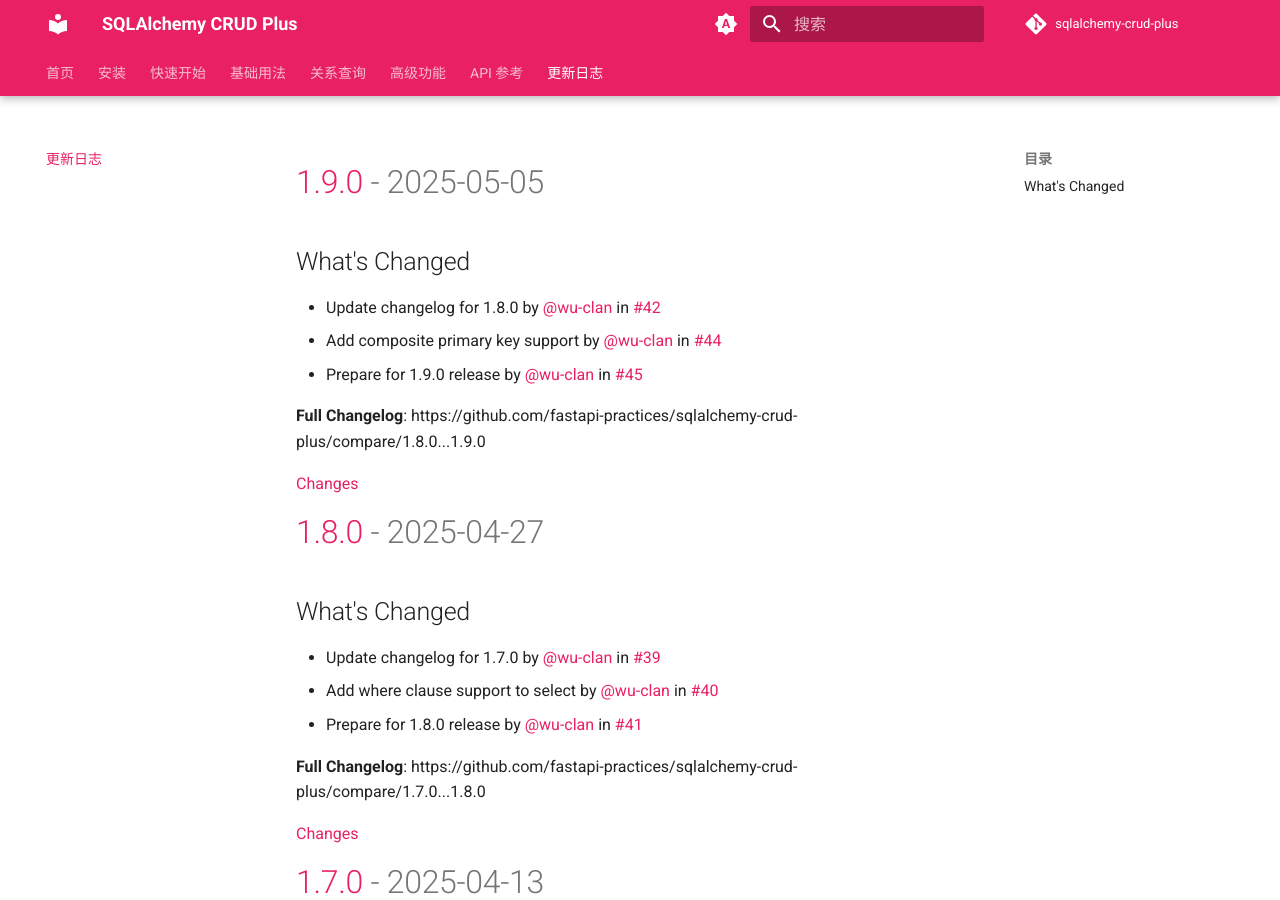
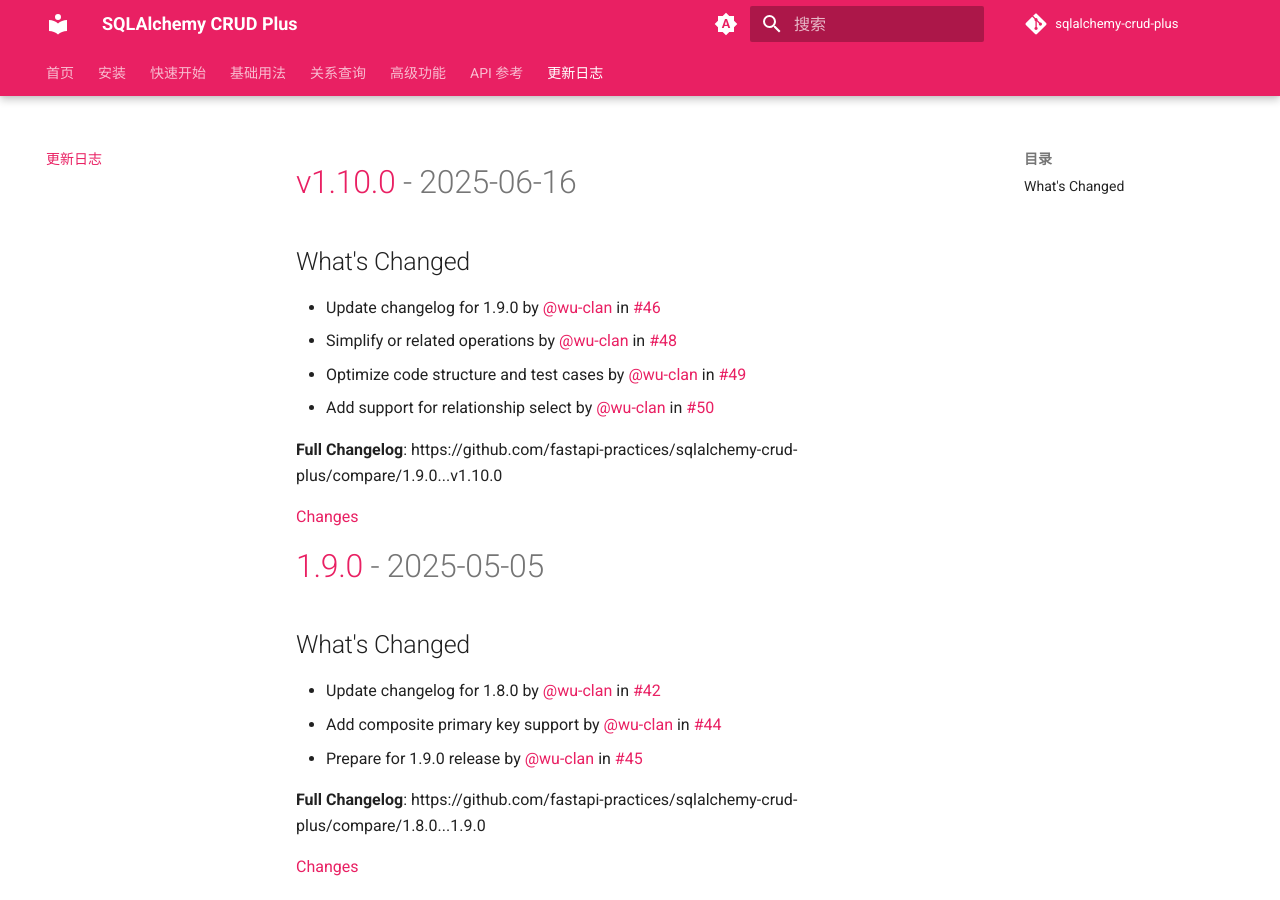
Before and after one commit to fastapi-practices/sqlalchemy-crud-plus, an MkDocs documentation site: the page built from docs/changelog.md, in a window 1280 px wide and 900 px high. Built offline with MkDocs 1.6.1 and Material for MkDocs 9.7.7, drawn with Linux system fonts in a browser that asks for light colours; comment, search, counter and statistics services are not loaded.

Commit message:
Update the changelog for v1.10.0 (#52)

```diff
--- a/docs/changelog.md
+++ b/docs/changelog.md
@@ -1,3 +1,18 @@
+<a id="v1.10.0"></a>
+# [v1.10.0](https://github.com/fastapi-practices/sqlalchemy-crud-plus/releases/tag/v1.10.0) - 2025-06-16
+
+## What's Changed
+* Update changelog for 1.9.0 by [@wu-clan](https://github.com/wu-clan) in [#46](https://github.com/fastapi-practices/sqlalchemy-crud-plus/pull/46)
+* Simplify or related operations by [@wu-clan](https://github.com/wu-clan) in [#48](https://github.com/fastapi-practices/sqlalchemy-crud-plus/pull/48)
+* Optimize code structure and test cases by [@wu-clan](https://github.com/wu-clan) in [#49](https://github.com/fastapi-practices/sqlalchemy-crud-plus/pull/49)
+* Add support for relationship select by [@wu-clan](https://github.com/wu-clan) in [#50](https://github.com/fastapi-practices/sqlalchemy-crud-plus/pull/50)
+
+
+**Full Changelog**: https://github.com/fastapi-practices/sqlalchemy-crud-plus/compare/1.9.0...v1.10.0
+
+[Changes][v1.10.0]
+
+
 <a id="1.9.0"></a>
 # [1.9.0](https://github.com/fastapi-practices/sqlalchemy-crud-plus/releases/tag/1.9.0) - 2025-05-05
 
@@ -160,6 +175,7 @@
 [Changes][0.0.4]
 
 
+[v1.10.0]: https://github.com/fastapi-practices/sqlalchemy-crud-plus/compare/1.9.0...v1.10.0
 [1.9.0]: https://github.com/fastapi-practices/sqlalchemy-crud-plus/compare/1.8.0...1.9.0
 [1.8.0]: https://github.com/fastapi-practices/sqlalchemy-crud-plus/compare/1.7.0...1.8.0
 [1.7.0]: https://github.com/fastapi-practices/sqlalchemy-crud-plus/compare/1.6.0...1.7.0
```
